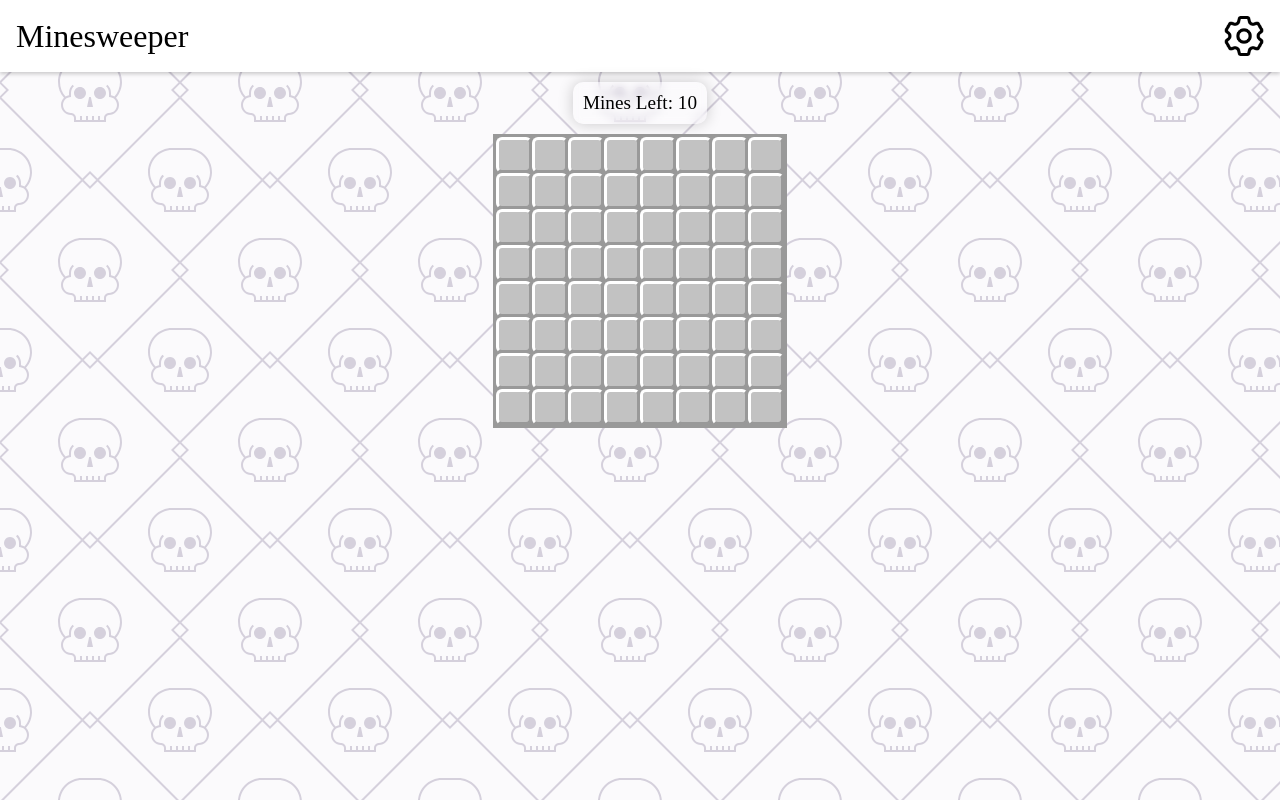
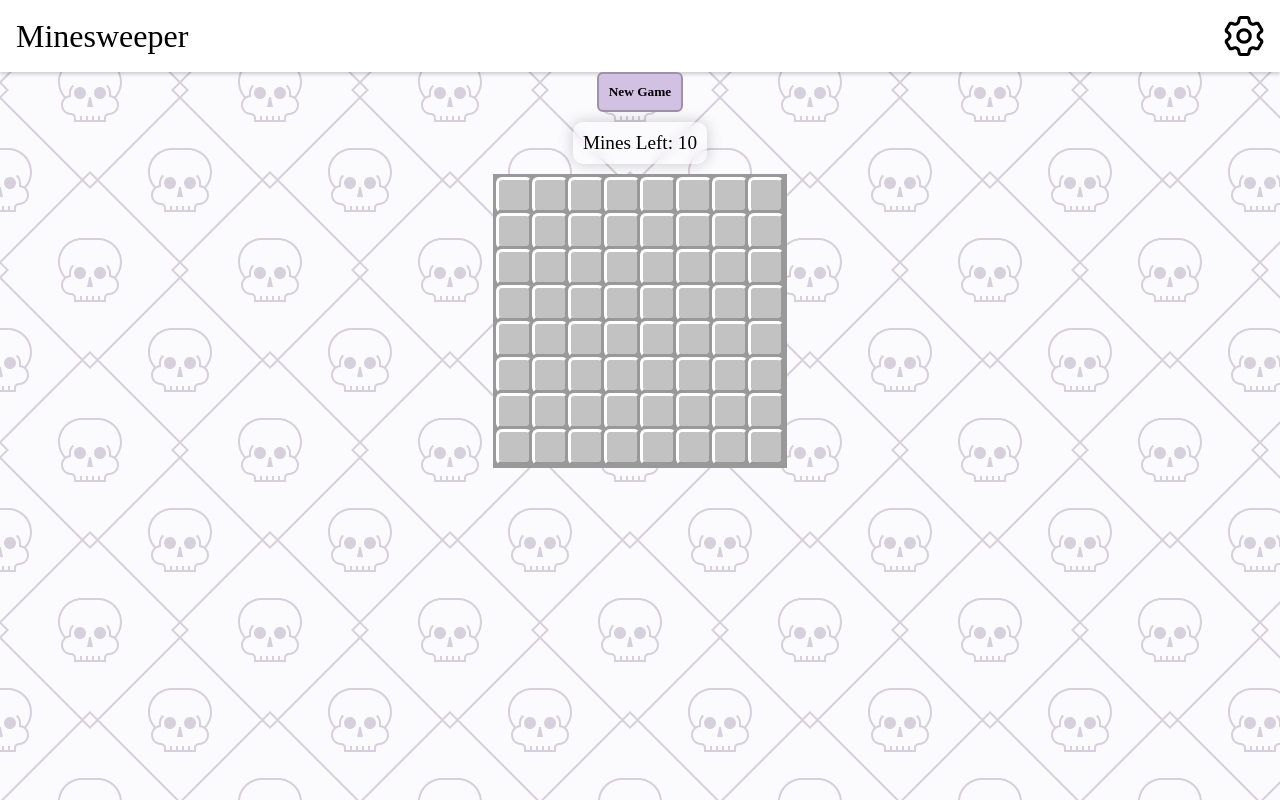
Before and after one commit to RussianYankee/miner-game, a React (Vite) app: page / in a window 1280 px wide. Built offline with nearby package versions, Linux system fonts and the light colour scheme; a web font is replaced by a local one.

Commit message:
new game button

```diff
--- a/src/App.tsx
+++ b/src/App.tsx
@@ -14,21 +14,6 @@ function App() {
     mines: 10
   });
 
-  const handleConfigSubmit = (e: React.FormEvent<HTMLFormElement>) => {
-          e.preventDefault();
-          const formData = new FormData(e.currentTarget);
-          const width = Number(formData.get('width'));
-          const height = Number(formData.get('height'));
-          const mines = Number(formData.get('mines'));
-
-          if (mines >= width * height) {
-            alert('Too many mines for the given field size!');
-            return;
-          }
-
-          setGameConfig({ width, height, mines });
-        };
-
   return (
     <div className="minesweeper">
       <HeaderBar />
@@ -37,7 +22,7 @@ function App() {
           <Route path="/"
                  element={<GamePage gameConfig={gameConfig} setGameConfig={setGameConfig}/>} />
           <Route path="/settings"
-                 element={<SettingsPage gameConfig={gameConfig} handleConfigSubmit={handleConfigSubmit}/>} />
+                 element={<SettingsPage gameConfig={gameConfig} setGameConfig={setGameConfig}/>} />
         </Routes>
       </Router>
     </div>
--- a/src/pages/GamePage.tsx
+++ b/src/pages/GamePage.tsx
@@ -24,6 +24,11 @@ const GamePage = ({gameConfig, setGameConfig}:GamePageProps) => {
        useEffect(() => {
          initializeBoard();
        }, [gameConfig]);
+
+      const startNewGame = () => {
+        setGameConfig({...gameConfig});
+      }
+
   return (
     <>
         {gameStatus !== 'playing' && (
@@ -31,6 +36,10 @@ const GamePage = ({gameConfig, setGameConfig}:GamePageProps) => {
             {gameStatus === 'won' ? 'You Won!' : 'Game Over!'}
         </div>
         )}
+
+        <div className="game-controls">
+          <button className='config__form-button' onClick={startNewGame}>New Game</button>
+        </div>
 
         <div className="game-info glass-effect">
         <div className="mines-left">Mines Left: {minesLeft}</div>
--- a/src/pages/SettingsPage.tsx
+++ b/src/pages/SettingsPage.tsx
@@ -2,9 +2,25 @@ import GameControls, { GameConfig } from "../components/GameControls"
 
 interface SettingsPageProps {
   gameConfig: GameConfig;
-  handleConfigSubmit: (e: React.FormEvent<HTMLFormElement>) => void;
+  setGameConfig: React.Dispatch<React.SetStateAction<GameConfig>>;
 }
-const SettingsPage = ({gameConfig, handleConfigSubmit}:SettingsPageProps) => {
+const SettingsPage = ({gameConfig, setGameConfig}:SettingsPageProps) => {
+
+  const handleConfigSubmit = (e: React.FormEvent<HTMLFormElement>) => {
+    e.preventDefault();
+    const formData = new FormData(e.currentTarget);
+    const width = Number(formData.get('width'));
+    const height = Number(formData.get('height'));
+    const mines = Number(formData.get('mines'));
+
+    if (mines >= width * height) {
+      alert('Too many mines for the given field size!');
+      return;
+    }
+
+    setGameConfig({ width, height, mines });
+  };
+
   return (
     <GameControls gameConfig={gameConfig} handleFormSubmit={handleConfigSubmit} />
   )
```
